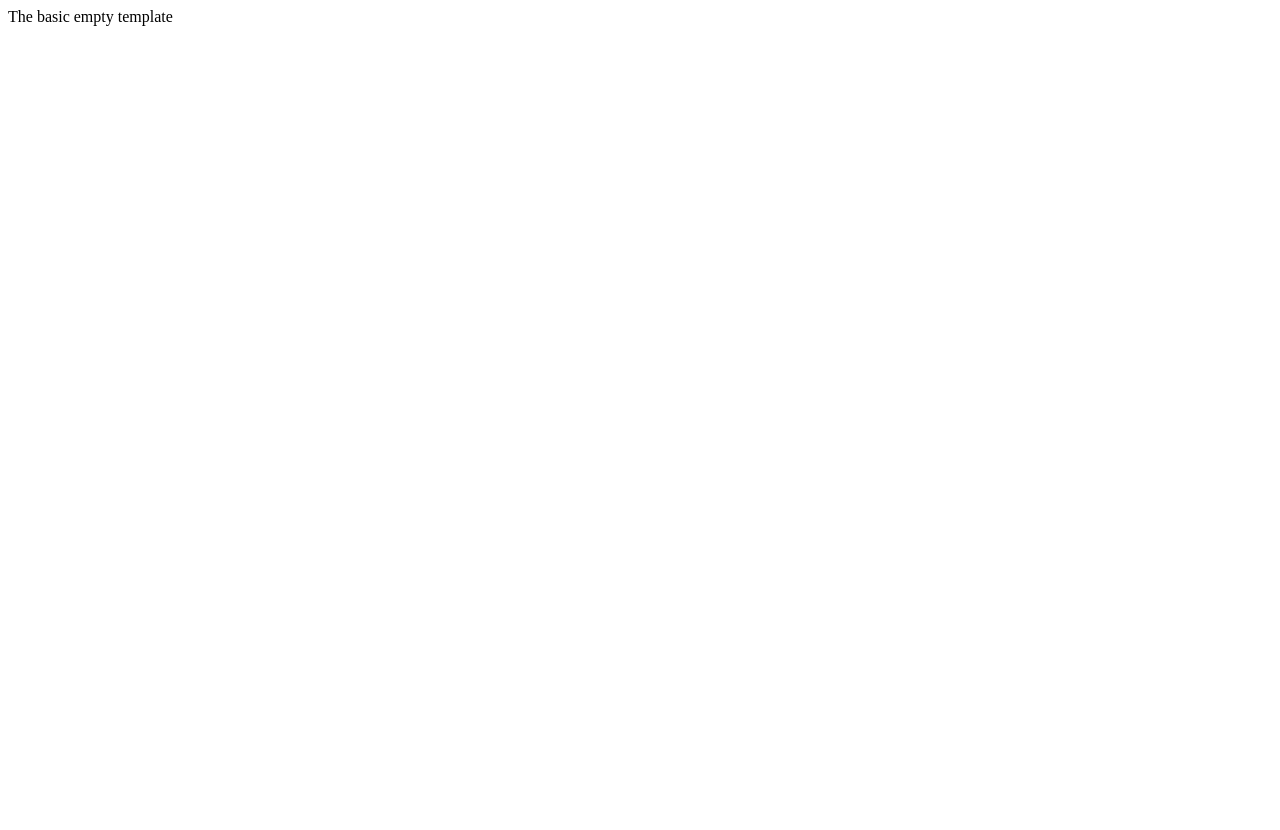
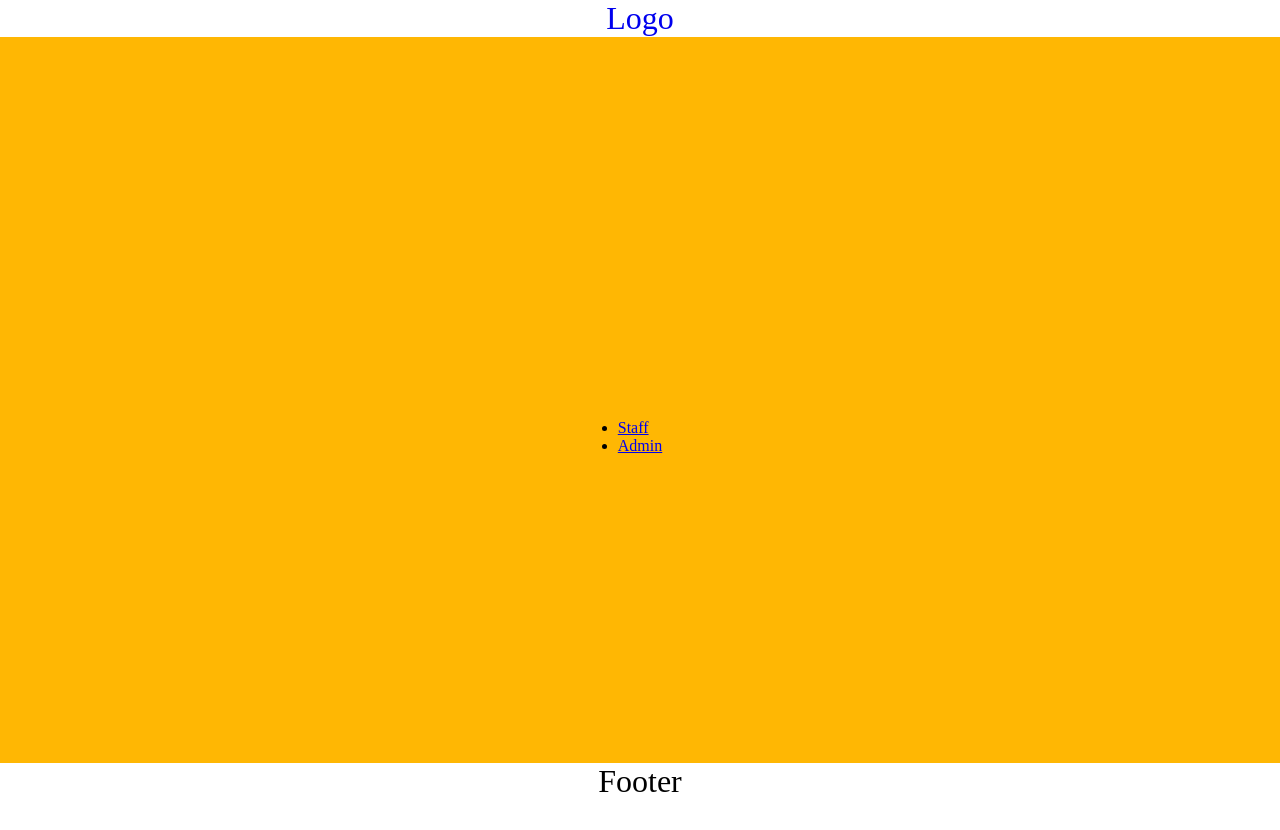
Before and after one commit to AnderDevitt/cafe-app, a React (Create React App) app: page / in a window 1280 px wide. Shown: the top 830 px of the page. Before the commit the page ends 800 px from the top, so only its background shows below. Built offline with nearby package versions, Linux system fonts and the light colour scheme.

Commit message:
set up initial routes

```diff
--- a/package.json
+++ b/package.json
@@ -2,12 +2,14 @@
   "name": "cafe-app",
   "version": "0.1.0",
   "private": true,
+  "proxy": "http://localhost:3000",
   "dependencies": {
     "@testing-library/jest-dom": "^4.2.4",
     "@testing-library/react": "^9.5.0",
     "@testing-library/user-event": "^7.2.1",
     "react": "^18.2.0",
     "react-dom": "^18.2.0",
+    "react-router-dom": "^6.3.0",
     "react-scripts": "5.0.1"
   },
   "scripts": {
--- a/src/App.js
+++ /dev/null
@@ -1,11 +0,0 @@
-import React from 'react'
-
-const App = () => {
-  return (
-    <div >
-          The basic empty template
-    </div>
-  )
-}
-
-export default App
--- /dev/null
+++ b/src/components/Admin.js
@@ -0,0 +1,11 @@
+import React from 'react'
+
+function Admin() {
+  return (
+    <div>
+        <h1> Admin Page</h1>
+    </div>
+  )
+}
+
+export default Admin
--- /dev/null
+++ b/src/components/App.js
@@ -0,0 +1,36 @@
+import React from 'react'
+import "../stylesheet.css"
+import {
+  BrowserRouter as Router,
+  Routes as Switch,
+  Route,
+  Link,
+} from "react-router-dom";
+import Staff from './Staff'
+import Admin from './Admin'
+import Home from './Home'
+import Login from './Login'
+
+
+const App = () => {
+  return (
+    <div className="page">
+
+      <Router>
+        <li className="header">
+          <Link className="home-link" to="/">Logo</Link>
+        </li>
+
+          <Switch>
+            <Route path="/staff" element={<Staff />} />
+            <Route path="/admin" element={<Admin />} />
+            <Route path="/login" element={<Login />} />
+            <Route path="/" element={<Home />} />
+          </Switch>
+      </Router>
+      <div className="footer">Footer</div>
+    </div>
+  )
+}
+
+export default App
--- /dev/null
+++ b/src/components/Home.js
@@ -0,0 +1,22 @@
+import React from 'react'
+import "../stylesheet.css"
+import { Link } from "react-router-dom";
+
+function Home() {
+  return (
+    <div className="nav">
+        <nav>
+            <ul>
+              <li>
+                <Link to="/staff">Staff</Link>
+              </li>
+              <li>
+                <Link to="/login">Admin</Link>
+              </li>
+            </ul>
+          </nav>
+    </div>
+  )
+}
+
+export default Home
--- /dev/null
+++ b/src/components/Login.js
@@ -0,0 +1,17 @@
+import React from 'react'
+import { Link } from "react-router-dom";
+
+function Login() {
+  return (
+    <div>
+        <h1> Login Page</h1>
+        <h2>Username: </h2>
+        <h2>Password: </h2>
+        <li>
+             <Link to="/admin">Login</Link>
+        </li>
+    </div>
+  )
+}
+
+export default Login
--- /dev/null
+++ b/src/components/Staff.js
@@ -0,0 +1,11 @@
+import React from 'react'
+
+function Staff() {
+  return (
+    <div>
+        <h1> Staff Page</h1>
+    </div>
+  )
+}
+
+export default Staff
--- a/src/index.js
+++ b/src/index.js
@@ -1,5 +1,10 @@
 import React from 'react';
-import ReactDOM from 'react-dom';
-import App from './App';
+import ReactDOM from "react-dom/client";
+import App from './components/App';
 
-ReactDOM.render(<App />, document.getElementById('root'));
+const root = ReactDOM.createRoot(document.getElementById("root"));
+root.render(
+  <React.StrictMode>
+    <App />
+  </React.StrictMode>
+);
--- /dev/null
+++ b/src/stylesheet.css
@@ -0,0 +1,41 @@
+* {
+    padding: 0;
+    margin: 0;
+}
+
+.page {
+    width: 100vw;
+    height: 100vh;
+    background-color: #ffb703;
+}
+
+.header {
+    width: 100vw;
+    background-color: white;
+    text-align: center;
+    list-style-type: none;
+    font-size: 2em;
+}
+
+.footer {
+    width: 100vw;
+    background-color: white;
+    position: fixed;
+    left: 0;
+    bottom: 0;
+    color: black;
+    text-align: center;
+    font-size: 2em;
+}
+
+.home-link {
+    text-decoration: none;
+}
+
+.nav {
+    width: 100%;
+    height: 100%;
+    display: flex;
+    align-items: center;
+    justify-content: center;
+}
```
Also changed, not shown: 1 other file (tests, documents, lock files or other folders).
